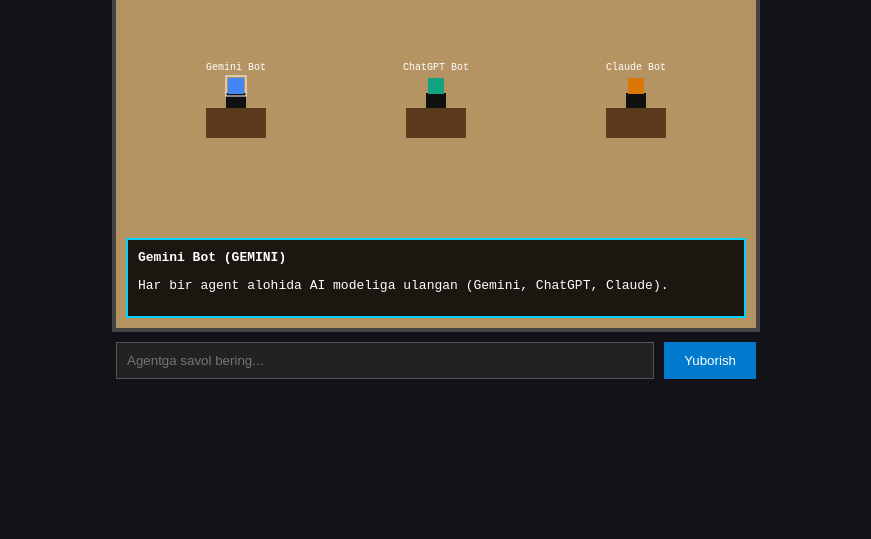
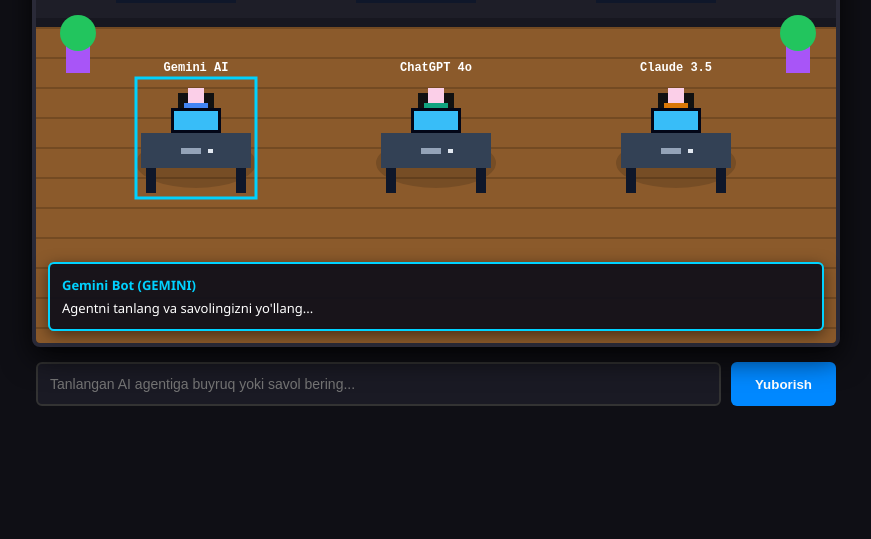
Before and after one commit to wolfproab777-cloud/agentai2d, a website: page index.html in a window 1280 px wide. Shown: the part 261-800 px from the top of the page, without its empty margins (204-1075 px from the left). Drawn offline with nearby package versions, Linux system fonts and the light colour scheme; no server answers.

Commit message:
Refactor index.html for UI enhancements and agent updates
Updated the title and styles in index.html for improved aesthetics and functionality. Adjusted canvas dimensions and modified agent descriptions.

```diff
--- a/index.html
+++ b/index.html
@@ -2,31 +2,34 @@
 <html lang="uz">
 <head>
     <meta charset="UTF-8">
-    <title>2D Pixel Real-time AI Office</title>
+    <title>2D Ultra Pixel AI HQ</title>
     <script src="/socket.io/socket.io.js"></script>
     <style>
-        body { background: #121218; color: #fff; font-family: monospace; display: flex; flex-direction: column; align-items: center; justify-content: center; min-height: 100vh; margin: 0; }
-        #canvas-container { position: relative; border: 4px solid #444; }
-        canvas { background: #c2a679; image-rendering: pixelated; display: block; }
-        #chat-interface { margin-top: 10px; width: 640px; display: flex; gap: 10px; }
-        input { flex: 1; padding: 10px; background: #222; border: 1px solid #555; color: #fff; }
-        button { padding: 10px 20px; background: #007acc; color: #fff; border: none; cursor: pointer; }
-        #dialog-box { position: absolute; bottom: 10px; left: 10px; right: 10px; background: rgba(0,0,0,0.85); border: 2px solid #00d2ff; padding: 10px; font-size: 13px; max-height: 100px; overflow-y: auto; }
+        body { background: #0f0f15; color: #fff; font-family: 'Segoe UI', monospace; display: flex; flex-direction: column; align-items: center; justify-content: center; min-height: 100vh; margin: 0; }
+        h1 { margin: 10px 0; font-size: 20px; color: #00d2ff; letter-spacing: 2px; }
+        #canvas-container { position: relative; border: 4px solid #2a2a38; border-radius: 8px; box-shadow: 0 10px 30px rgba(0,0,0,0.8); }
+        canvas { background: #222; image-rendering: pixelated; display: block; border-radius: 4px; }
+        #chat-interface { margin-top: 15px; width: 800px; display: flex; gap: 10px; }
+        input { flex: 1; padding: 12px; background: #1a1a24; border: 2px solid #333; border-radius: 6px; color: #fff; font-size: 14px; outline: none; }
+        input:focus { border-color: #00d2ff; }
+        button { padding: 12px 24px; background: #0088ff; color: #fff; font-weight: bold; border: none; border-radius: 6px; cursor: pointer; transition: 0.2s; }
+        button:hover { background: #00aaff; }
+        #dialog-box { position: absolute; bottom: 12px; left: 12px; right: 12px; background: rgba(15, 15, 25, 0.92); border: 2px solid #00d2ff; border-radius: 6px; padding: 12px; font-size: 13px; max-height: 90px; overflow-y: auto; box-shadow: 0 4px 15px rgba(0,0,0,0.5); }
     </style>
 </head>
 <body>
 
-<h1>2D PIXEL REAL-TIME AI OFFICE</h1>
+<h1>2D PIXEL REAL-TIME AI HEADQUARTERS</h1>
 <div id="canvas-container">
-    <canvas id="office" width="640" height="360"></canvas>
+    <canvas id="office" width="800" height="420"></canvas>
     <div id="dialog-box">
-        <b id="agent-name">Gemini Bot (GEMINI)</b>
-        <p id="agent-text">Har bir agent alohida AI modeliga ulangan (Gemini, ChatGPT, Claude).</p>
+        <b id="agent-name" style="color:#00d2ff;">Gemini Bot (GEMINI)</b>
+        <p id="agent-text" style="margin: 5px 0 0 0;">Agentni tanlang va savolingizni yo'llang...</p>
     </div>
 </div>
 
 <div id="chat-interface">
-    <input type="text" id="userInput" placeholder="Agentga savol bering...">
+    <input type="text" id="userInput" placeholder="Tanlangan AI agentiga buyruq yoki savol bering...">
     <button onclick="sendPrompt()">Yuborish</button>
 </div>
 
@@ -38,49 +41,106 @@ const ctx = canvas.getContext('2d');
 let selectedAgent = 1;
 
 const agents = [
-    { id: 1, name: "Gemini Bot", model: "gemini", color: "#4285F4", x: 120, y: 150, text: "Salom! Men Gemini AI man." },
-    { id: 2, name: "ChatGPT Bot", model: "chatgpt", color: "#10a37f", x: 320, y: 150, text: "Salom! Men ChatGPT AI man." },
-    { id: 3, name: "Claude Bot", model: "claude", color: "#d97706", x: 520, y: 150, text: "Salom! Men Claude AI man." }
+    { id: 1, name: "Gemini AI", model: "gemini", color: "#4285F4", x: 160, y: 220, text: "Salom! Men Google Gemini AI modeliman." },
+    { id: 2, name: "ChatGPT 4o", model: "chatgpt", color: "#10a37f", x: 400, y: 220, text: "Salom! Men OpenAI ChatGPT modeliman." },
+    { id: 3, name: "Claude 3.5", model: "claude", color: "#d97706", x: 640, y: 220, text: "Salom! Men Anthropic Claude modeliman." }
 ];
 
-function draw() {
+function drawOffice() {
     ctx.clearRect(0, 0, canvas.width, canvas.height);
 
-    // Pol va xona
-    ctx.fillStyle = '#b59363';
-    ctx.fillRect(0, 0, canvas.width, canvas.height);
-    ctx.fillStyle = '#333';
-    ctx.fillRect(0, 0, canvas.width, 30);
+    // 1. Devor va Pol
+    ctx.fillStyle = '#1e1e28'; // Devor
+    ctx.fillRect(0, 0, canvas.width, 100);
 
-    // Agentlarni chizish
+    ctx.fillStyle = '#171720'; // Plintus
+    ctx.fillRect(0, 95, canvas.width, 10);
+
+    // Yog'och parket
+    ctx.fillStyle = '#8B5A2B';
+    ctx.fillRect(0, 105, canvas.width, canvas.height - 105);
+
+    // Parket chiziqlari
+    ctx.strokeStyle = '#734a22';
+    ctx.lineWidth = 2;
+    for(let y = 105; y < canvas.height; y += 30) {
+        ctx.beginPath(); ctx.moveTo(0, y); ctx.lineTo(canvas.width, y); ctx.stroke();
+    }
+
+    // 2. Oynalar va Manzara
+    [80, 320, 560].forEach(wx => {
+        ctx.fillStyle = '#0f172a';
+        ctx.fillRect(wx, 20, 120, 60);
+        ctx.fillStyle = '#38bdf8'; // Oyna porlashi
+        ctx.fillRect(wx + 5, 25, 52, 50);
+        ctx.fillRect(wx + 63, 25, 52, 50);
+    });
+
+    // 3. O'simliklar (Gullar)
+    [30, 750].forEach(px => {
+        ctx.fillStyle = '#a855f7'; // Vaksa
+        ctx.fillRect(px, 120, 24, 30);
+        ctx.fillStyle = '#22c55e'; // Barmaklar
+        ctx.beginPath(); ctx.arc(px + 12, 110, 18, 0, Math.PI * 2); ctx.fill();
+    });
+
+    // 4. Ish O'rinlari va AI Agentlar
     agents.forEach(a => {
-        // Stol
-        ctx.fillStyle = '#5c3a1e';
-        ctx.fillRect(a.x - 30, a.y - 10, 60, 30);
+        // Gilam
+        ctx.fillStyle = 'rgba(0,0,0,0.15)';
+        ctx.beginPath(); ctx.ellipse(a.x, a.y + 20, 60, 25, 0, 0, Math.PI * 2); ctx.fill();
 
-        // Kompyuter
+        // Kreslo (Orqa tomoni)
         ctx.fillStyle = '#111';
-        ctx.fillRect(a.x - 10, a.y - 25, 20, 15);
+        ctx.fillRect(a.x - 18, a.y - 50, 36, 40);
 
-        // Agent (Piksel)
+        // Agent (Piksel Harakatdagi Dasturchi)
         ctx.fillStyle = a.color;
-        ctx.fillRect(a.x - 8, a.y - 40, 16, 16);
+        ctx.fillRect(a.x - 12, a.y - 40, 24, 25); // Tana
+        ctx.fillStyle = '#fbcfe8';
+        ctx.fillRect(a.x - 8, a.y - 55, 16, 15); // Bosh
 
-        // Tanlangan agent effekti
+        // Kreslo o'rindig'i
+        ctx.fillStyle = '#222';
+        ctx.fillRect(a.x - 16, a.y - 15, 32, 10);
+
+        // Katta Zamonaviy Stol
+        ctx.fillStyle = '#334155'; // Stol usti
+        ctx.fillRect(a.x - 55, a.y - 10, 110, 35);
+        ctx.fillStyle = '#0f172a'; // Stol oyoqlari
+        ctx.fillRect(a.x - 50, a.y + 25, 10, 25);
+        ctx.fillRect(a.x + 40, a.y + 25, 10, 25);
+
+        // Ikki qavatli Monitor
+        ctx.fillStyle = '#020617'; // Monitor ramkasi
+        ctx.fillRect(a.x - 25, a.y - 35, 50, 25);
+        ctx.fillStyle = '#38bdf8'; // Monitor ekrani
+        ctx.fillRect(a.x - 22, a.y - 32, 44, 19);
+
+        // Klaviatura & Sichqoncha
+        ctx.fillStyle = '#94a3b8';
+        ctx.fillRect(a.x - 15, a.y + 5, 20, 6);
+        ctx.fillStyle = '#e2e8f0';
+        ctx.fillRect(a.x + 12, a.y + 6, 5, 4);
+
+        // Tanlangan Agent Boshidagi Nurlar Effecti
         if(a.id === selectedAgent) {
-            ctx.strokeStyle = '#fff';
-            ctx.strokeRect(a.x - 10, a.y - 42, 20, 20);
+            ctx.strokeStyle = '#00d2ff';
+            ctx.lineWidth = 3;
+            ctx.strokeRect(a.x - 60, a.y - 65, 120, 120);
         }
 
-        ctx.fillStyle = '#fff';
-        ctx.font = '10px monospace';
+        // Agent Ismi
+        ctx.fillStyle = '#ffffff';
+        ctx.font = 'bold 12px monospace';
         ctx.textAlign = 'center';
-        ctx.fillText(a.name, a.x, a.y - 48);
+        ctx.fillText(a.name, a.x, a.y - 72);
     });
 
-    requestAnimationFrame(draw);
+    requestAnimationFrame(drawOffice);
 }
-draw();
+
+drawOffice();
 
 canvas.addEventListener('click', (e) => {
     const rect = canvas.getBoundingClientRect();
@@ -88,7 +148,7 @@ canvas.addEventListener('click', (e) => {
     const y = e.clientY - rect.top;
 
     agents.forEach(a => {
-        if (Math.abs(a.x - x) < 30 && Math.abs(a.y - y) < 30) {
+        if (Math.abs(a.x - x) < 60 && Math.abs(a.y - y) < 60) {
             selectedAgent = a.id;
             document.getElementById('agent-name').innerText = `${a.name} (${a.model.toUpperCase()})`;
             document.getElementById('agent-text').innerText = a.text;
@@ -101,7 +161,6 @@ function sendPrompt() {
     if (!input.value) return;
 
     const currentAgent = agents.find(a => a.id === selectedAgent);
-
     document.getElementById('agent-text').innerText = "AI javob tayyorlamoqda...";
 
     socket.emit('ask_agent', {
```
